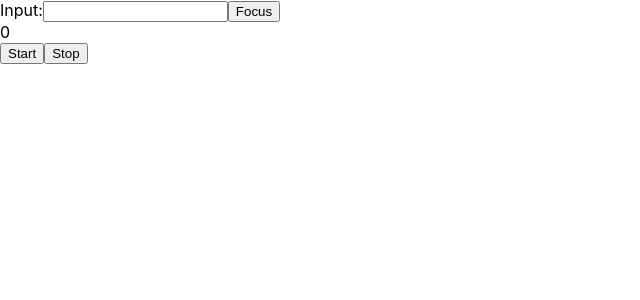
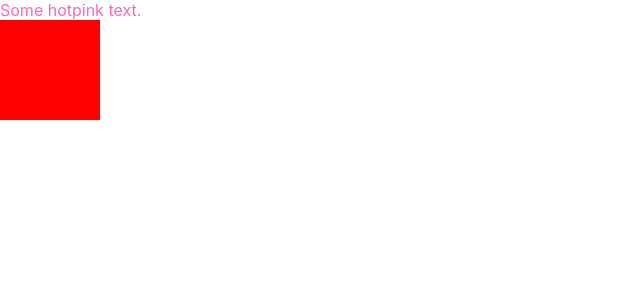
Before and after one commit to manudeli/React-TypeScript-Fundamentals, a React (Create React App) app: page / in a window 1280 px wide. Shown: the top 300 px of the page, without its empty margins (0-640 px from the left). Built offline with nearby package versions, Linux system fonts and the light colour scheme.

Commit message:
Emotion 설치 / 사용

```diff
--- a/package.json
+++ b/package.json
@@ -3,6 +3,7 @@
   "version": "0.1.0",
   "private": true,
   "dependencies": {
+    "@emotion/react": "^11.4.1",
     "@testing-library/jest-dom": "^5.11.4",
     "@testing-library/react": "^11.1.0",
     "@testing-library/user-event": "^12.1.10",
@@ -39,5 +40,8 @@
       "last 1 firefox version",
       "last 1 safari version"
     ]
+  },
+  "devDependencies": {
+    "@emotion/babel-plugin": "^11.3.0"
   }
 }
--- a/src/App.tsx
+++ b/src/App.tsx
@@ -1,21 +1,28 @@
-// useRef는
-// 1. DOM에 직접 접근할 때 사용합니다.
-// 2. 지역 변수로 사용할 때 사용합니다.
-// useState는 값이 변경될 때 다시 렌더링을 한다.
-// useRef는 값이 변경되더라도 다시 렌더링을 하지 않습니다.
+/** @jsxImportSource @emotion/react */
+import { ReactNode } from 'react'
+import Box from './components/Box'
+import { css } from '@emotion/react'
 
-import { useRef } from 'react'
-import Input from './components/Input'
-import AutoCounter from './components/AutoCounter'
+const style = css`
+  color: hotpink;
+`
+
+interface SomeComponentProps {
+  children?: ReactNode
+}
+
+const SomeComponent = ({ children }: SomeComponentProps) => (
+  <div css={style}>
+    Some hotpink text.
+    {children}
+  </div>
+)
 
 function App() {
-  const inputRef = useRef<HTMLInputElement>(null)
-
   return (
     <div>
-      <Input ref={inputRef} />
-      <button onClick={() => inputRef.current?.focus()}>Focus</button>
-      <AutoCounter />
+      <SomeComponent />
+      <Box bgColor="red" />
     </div>
   )
 }
--- a/src/components/AutoCounter.tsx
+++ /dev/null
@@ -1,24 +0,0 @@
-import { useRef, useState } from 'react'
-
-const AutoCounter = () => {
-  const [count, setCount] = useState(0)
-  const intervalId = useRef<NodeJS.Timeout | undefined>()
-
-  const handleStart = () => {
-    intervalId.current = setInterval(() => {
-      setCount((count) => count + 1)
-    }, 1000)
-  }
-
-  const handleStop = () => clearInterval(intervalId.current as NodeJS.Timeout)
-
-  return (
-    <>
-      <div>{count}</div>
-      <button onClick={handleStart}>Start</button>
-      <button onClick={handleStop}>Stop</button>
-    </>
-  )
-}
-
-export default AutoCounter
--- /dev/null
+++ b/src/components/Box/Box.css
@@ -0,0 +1,5 @@
+.box {
+  width: 100px;
+  height: 100px;
+  background-color: aqua;
+}
--- /dev/null
+++ b/src/components/Box/index.tsx
@@ -0,0 +1,11 @@
+import './Box.css'
+
+interface Props {
+  bgColor: string
+}
+
+const Box = ({ bgColor }: Props) => {
+  return <div className="box" style={{ background: bgColor }}></div>
+}
+
+export default Box
--- a/src/components/Input.tsx
+++ /dev/null
@@ -1,12 +0,0 @@
-import { forwardRef } from 'react'
-
-const Input = forwardRef<HTMLInputElement>((_, ref) => {
-  return (
-    <>
-      Input:
-      <input ref={ref} />
-    </>
-  )
-})
-
-export default Input
```
Also changed, not shown: src/components/Counter/index.tsx (deleted, +0 -39 lines), tsconfig.json (+4 -9 lines), 1 other file (tests, documents, lock files or other folders).
